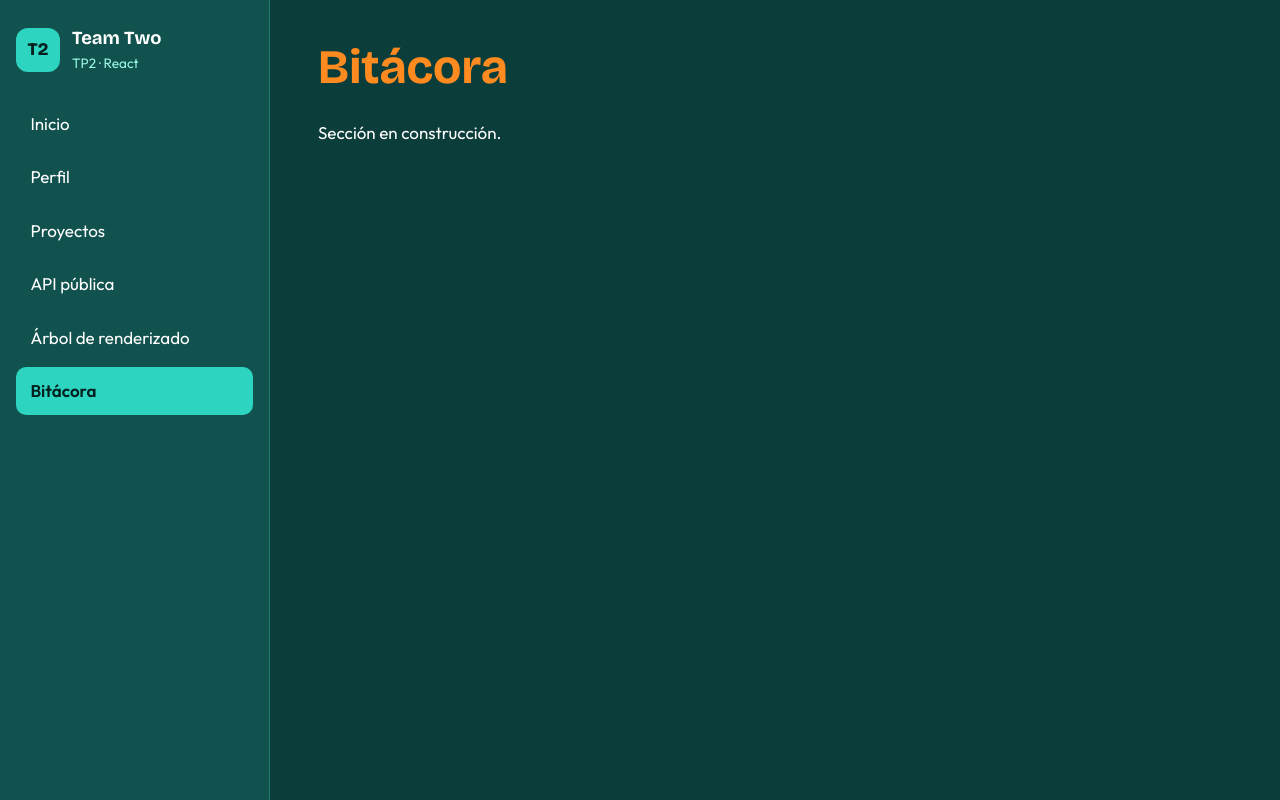
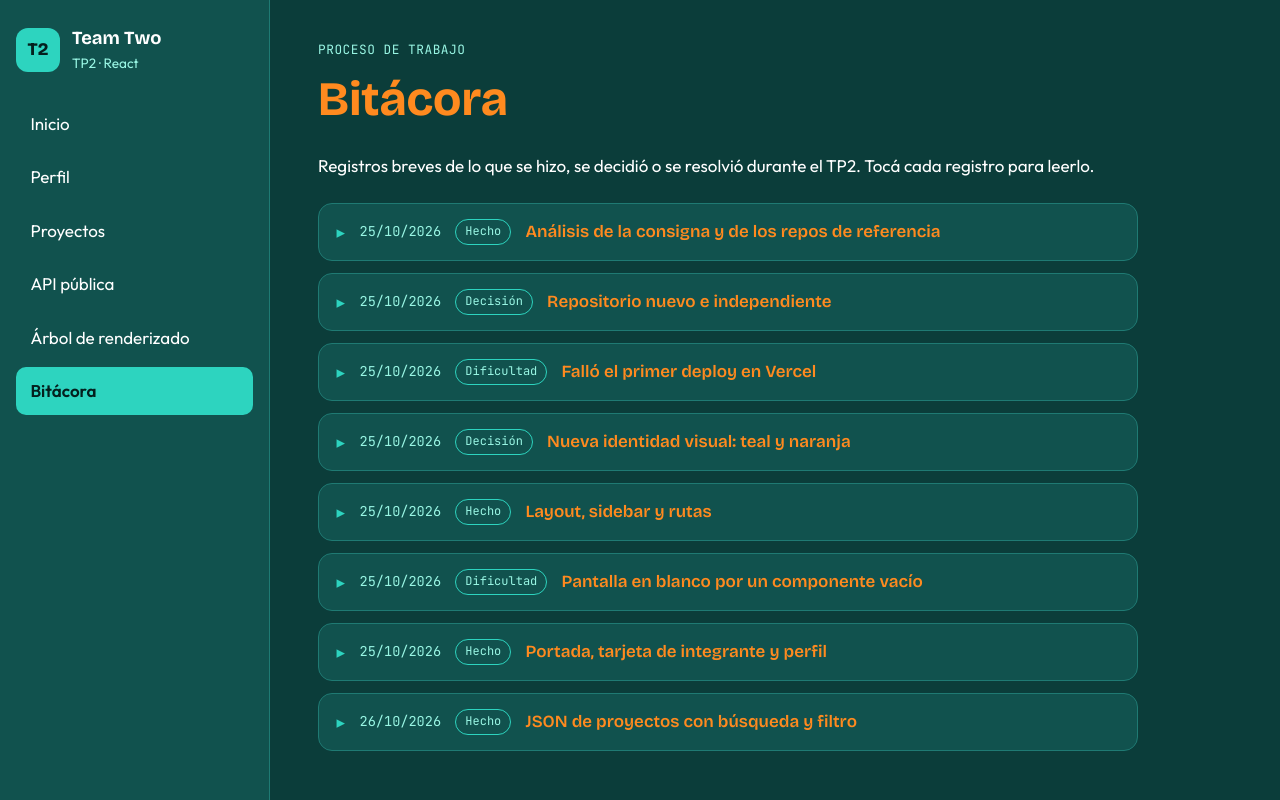
Before and after one commit to JoseLuisGalvis/desarrollo_web_TP2_2026, a React (Vite) app: page /bitacora in a window 1280 px wide. Built offline with nearby package versions, Linux system fonts and the light colour scheme.

Commit message:
Bitacora con registros desplegables

```diff
--- /dev/null
+++ b/src/components/RegistroBitacora.jsx
@@ -0,0 +1,12 @@
+export default function RegistroBitacora({ fecha, tipo, titulo, texto }) {
+  return (
+    <details className="registro">
+      <summary>
+        <span className="registro-fecha">{fecha}</span>
+        <span className="registro-tipo">{tipo}</span>
+        <span className="registro-titulo">{titulo}</span>
+      </summary>
+      <p>{texto}</p>
+    </details>
+  );
+}
--- /dev/null
+++ b/src/data/bitacora.json
@@ -0,0 +1,58 @@
+[
+  {
+    "id": 1,
+    "fecha": "25/10/2026",
+    "tipo": "Hecho",
+    "titulo": "Análisis de la consigna y de los repos de referencia",
+    "texto": "Analicé la consigna del TP2, los dos repos demo (react-inicial-landy y react-landy-router) y el repo del TP1. Armé un plan por etapas: estructura base, JSON con búsqueda, API pública y árbol de renderizado."
+  },
+  {
+    "id": 2,
+    "fecha": "25/10/2026",
+    "tipo": "Decisión",
+    "titulo": "Repositorio nuevo e independiente",
+    "texto": "Creé desarrollo_web_TP2_2026 como repositorio público separado del TP1 y generé el proyecto con Vite, React (JavaScript) y React Router."
+  },
+  {
+    "id": 3,
+    "fecha": "25/10/2026",
+    "tipo": "Dificultad",
+    "titulo": "Falló el primer deploy en Vercel",
+    "texto": "Vercel marcó 'Invalid JSON content inside file vercel.json'. El archivo había quedado vacío. Lo regeneré desde la terminal con Node, hice push y el deploy pasó a Ready."
+  },
+  {
+    "id": 4,
+    "fecha": "25/10/2026",
+    "tipo": "Decisión",
+    "titulo": "Nueva identidad visual: teal y naranja",
+    "texto": "Reemplacé el azul marino del TP1 por un verde aguamarina profundo, con tonos más claros para botones, títulos en naranja y texto blanco. Elegí Bricolage Grotesque para títulos, Outfit para el texto y JetBrains Mono para las etiquetas."
+  },
+  {
+    "id": 5,
+    "fecha": "25/10/2026",
+    "tipo": "Hecho",
+    "titulo": "Layout, sidebar y rutas",
+    "texto": "Armé un layout con una sidebar compartida que marca la sección activa, un panel desplegable para móvil y seis rutas con React Router. La ruta de la API se llama /api-publica para evitar conflictos con el manejo de /api en Vercel."
+  },
+  {
+    "id": 6,
+    "fecha": "25/10/2026",
+    "tipo": "Dificultad",
+    "titulo": "Pantalla en blanco por un componente vacío",
+    "texto": "Vite mostró que Sidebar.jsx no exportaba nada por defecto. El archivo se había creado pero no se había guardado con su contenido. Lo corregí pegando el código completo y guardando."
+  },
+  {
+    "id": 7,
+    "fecha": "25/10/2026",
+    "tipo": "Hecho",
+    "titulo": "Portada, tarjeta de integrante y perfil",
+    "texto": "Armé la portada del equipo, una tarjeta de integrante reutilizable por props y un perfil con tarjeta que gira para mostrar datos curiosos, barras de habilidades animadas y los datos en un archivo JSON."
+  },
+  {
+    "id": 8,
+    "fecha": "26/10/2026",
+    "tipo": "Hecho",
+    "titulo": "JSON de proyectos con búsqueda y filtro",
+    "texto": "Sumé 20 registros de ejemplo (marcados con [DEMO] hasta reemplazarlos), un listado dinámico, búsqueda por texto que ignora tildes, filtro por tecnología, mensaje de sin resultados y botón para restablecer."
+  }
+]
--- a/src/index.css
+++ b/src/index.css
@@ -401,8 +401,13 @@ a {
   align-items: end;
   margin: 1.5rem 0 1rem;
 }
-.campo label { display: block; margin-bottom: 0.35rem; font-weight: 500; }
-.campo input, .campo select {
+.campo label {
+  display: block;
+  margin-bottom: 0.35rem;
+  font-weight: 500;
+}
+.campo input,
+.campo select {
   width: 100%;
   padding: 0.7rem 0.9rem;
   border-radius: 10px;
@@ -411,14 +416,29 @@ a {
   color: var(--texto);
   font: inherit;
 }
-.campo input::placeholder { color: var(--acento-suave); opacity: 0.7; }
-.campo input:focus-visible, .campo select:focus-visible {
+.campo input::placeholder {
+  color: var(--acento-suave);
+  opacity: 0.7;
+}
+.campo input:focus-visible,
+.campo select:focus-visible {
   outline: 3px solid var(--acento-suave);
   outline-offset: 2px;
 }
-.conteo { color: var(--acento-suave); margin: 0 0 1rem; }
-.proyecto-num { font-family: var(--fuente-mono); color: var(--acento-suave); font-size: 0.85rem; margin: 0; }
-.proyecto h3 { font-size: 1.15rem; margin-top: 0.25rem; }
+.conteo {
+  color: var(--acento-suave);
+  margin: 0 0 1rem;
+}
+.proyecto-num {
+  font-family: var(--fuente-mono);
+  color: var(--acento-suave);
+  font-size: 0.85rem;
+  margin: 0;
+}
+.proyecto h3 {
+  font-size: 1.15rem;
+  margin-top: 0.25rem;
+}
 .etiqueta-tec {
   display: inline-block;
   font-family: var(--fuente-mono);
@@ -430,8 +450,91 @@ a {
   border: 1px solid var(--acento);
   margin: 0.25rem 0 1rem;
 }
-.vacio { padding: 2rem; text-align: center; border: 1px dashed var(--borde); border-radius: 16px; }
+.vacio {
+  padding: 2rem;
+  text-align: center;
+  border: 1px dashed var(--borde);
+  border-radius: 16px;
+}
 
 @media (max-width: 700px) {
-  .filtros { grid-template-columns: 1fr; }
+  .filtros {
+    grid-template-columns: 1fr;
+  }
 }
+
+.campo input,
+.campo select {
+  height: 46px;
+}
+.proyecto {
+  display: flex;
+  flex-direction: column;
+  align-items: flex-start;
+}
+.proyecto > div:last-child {
+  margin-top: auto;
+}
+
+/* Bitácora */
+.bitacora {
+  display: grid;
+  gap: 0.75rem;
+  max-width: 820px;
+  margin-top: 1.5rem;
+}
+.registro {
+  background: var(--superficie);
+  border: 1px solid var(--borde);
+  border-radius: 14px;
+  padding: 0 1.1rem;
+}
+.registro[open] {
+  border-color: var(--acento);
+}
+.registro summary {
+  display: flex;
+  flex-wrap: wrap;
+  align-items: center;
+  gap: 0.5rem 0.9rem;
+  padding: 0.9rem 0;
+  cursor: pointer;
+  list-style: none;
+}
+.registro summary::-webkit-details-marker {
+  display: none;
+}
+.registro summary::before {
+  content: "▸";
+  color: var(--acento);
+  transition: transform 0.2s;
+}
+.registro[open] summary::before {
+  transform: rotate(90deg);
+}
+.registro summary:focus-visible {
+  outline: 3px solid var(--acento-suave);
+  outline-offset: 2px;
+  border-radius: 8px;
+}
+.registro-fecha {
+  font-family: var(--fuente-mono);
+  font-size: 0.85rem;
+  color: var(--acento-suave);
+}
+.registro-tipo {
+  font-family: var(--fuente-mono);
+  font-size: 0.75rem;
+  padding: 0.15rem 0.55rem;
+  border-radius: 999px;
+  border: 1px solid var(--acento);
+  color: var(--acento-suave);
+}
+.registro-titulo {
+  font-family: var(--fuente-titulos);
+  font-weight: 600;
+  color: var(--titulo);
+}
+.registro p {
+  margin: 0 0 1rem;
+}
--- a/src/pages/Bitacora.jsx
+++ b/src/pages/Bitacora.jsx
@@ -1,8 +1,20 @@
+import registros from "../data/bitacora.json";
+import RegistroBitacora from "../components/RegistroBitacora.jsx";
+
 export default function Bitacora() {
   return (
     <section>
+      <p className="etiqueta">Proceso de trabajo</p>
       <h1>Bitácora</h1>
-      <p>Sección en construcción.</p>
+      <p>
+        Registros breves de lo que se hizo, se decidió o se resolvió durante el
+        TP2. Tocá cada registro para leerlo.
+      </p>
+      <div className="bitacora">
+        {registros.map((r) => (
+          <RegistroBitacora key={r.id} {...r} />
+        ))}
+      </div>
     </section>
   );
 }
```
